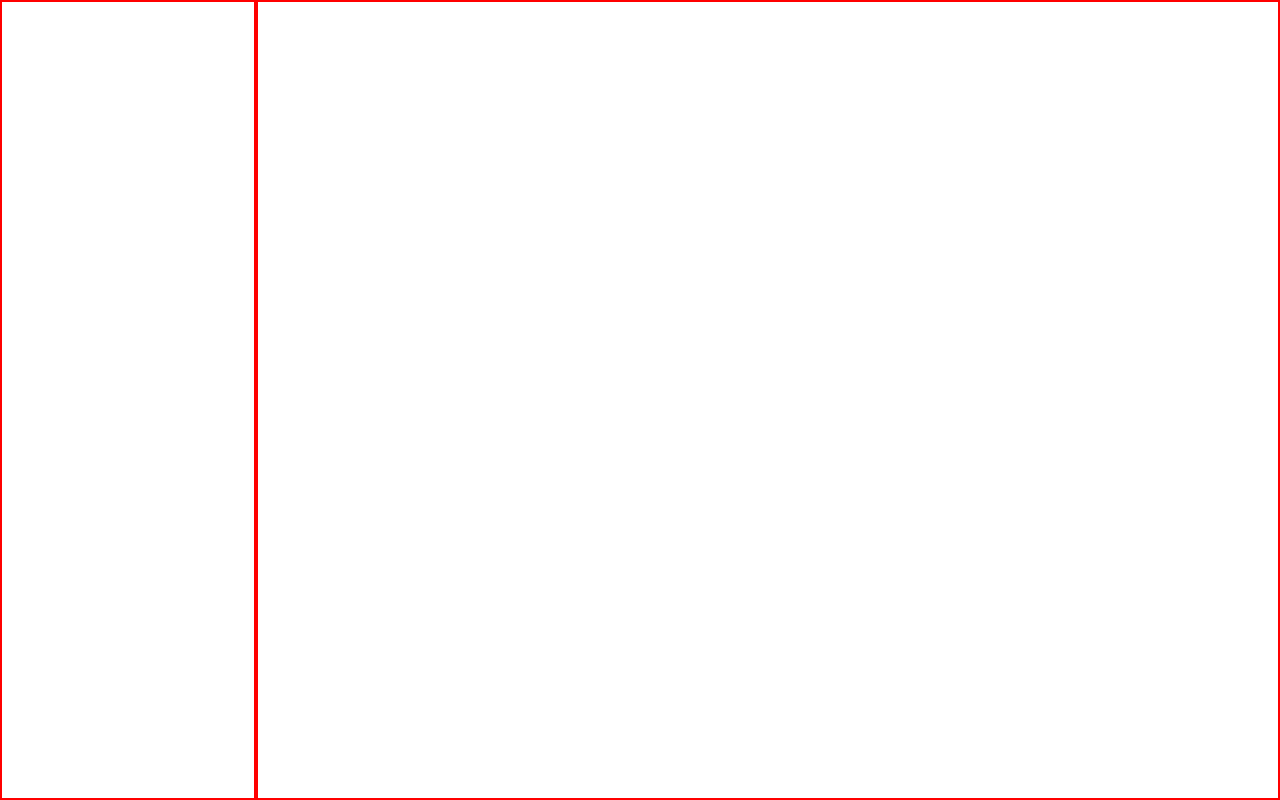
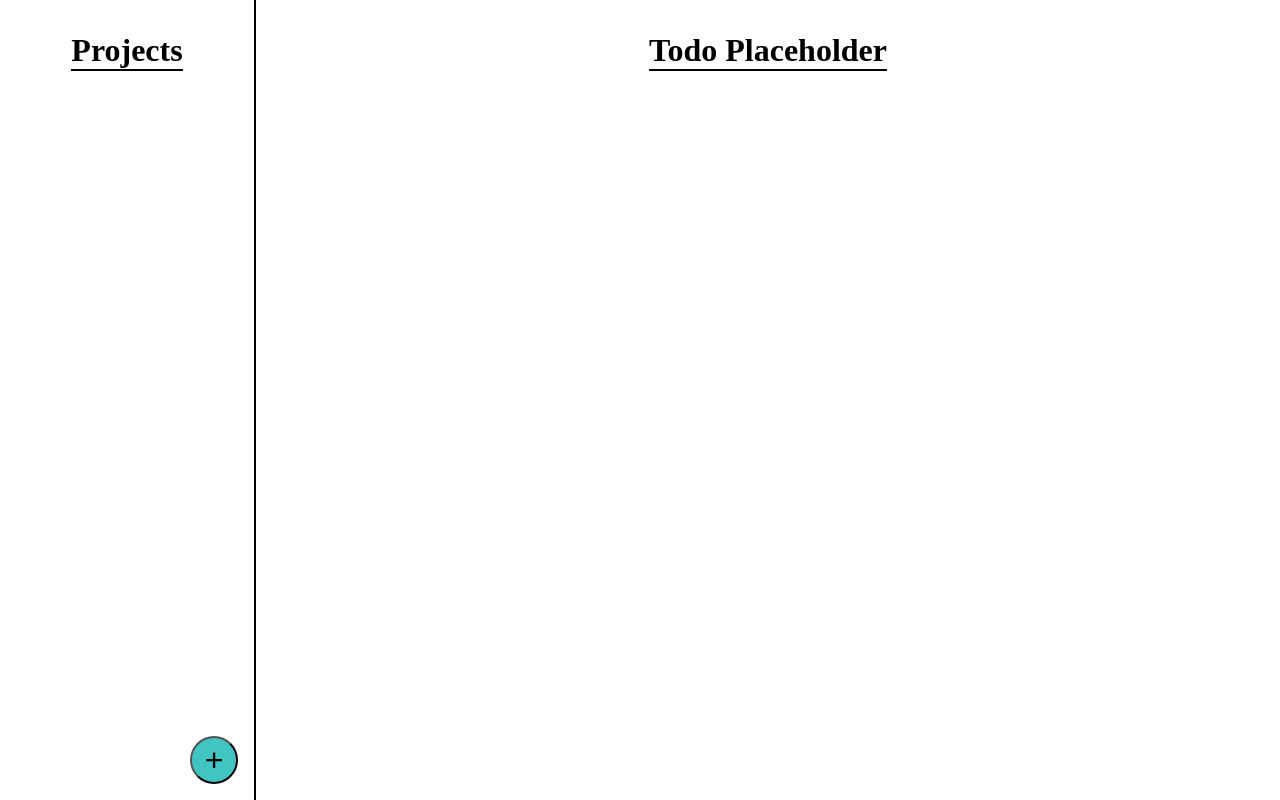
Before and after one commit to JoaoMateus98/to-do, a website built with webpack: page dist/index.html in a window 1280 px wide. Built offline with nearby package versions, Linux system fonts and the light colour scheme.

Commit message:
add todo and projects title and created a form-builder module

```diff
--- a/src/dom-builder.js
+++ b/src/dom-builder.js
@@ -4,19 +4,45 @@ const CreateDOM = (() => {
         const projectsDiv = document.createElement('div');
         const todoDiv = document.createElement('div');
 
+        // text
+        const projectsTitle = document.createElement('h1');
+        const todoTitle = document.createElement('h1');
+
+        //button
+        const addProject = document.createElement('button');
+
         return {
             projectsDiv,
-            todoDiv
+            todoDiv,
+            projectsTitle,
+            todoTitle,
+            addProject
         }
+    }) ();
+
+    (() => { // add ids to elements
+        // divs
+        CreateElements.projectsDiv.setAttribute('id', 'projects-div');
+        CreateElements.todoDiv.setAttribute('id', 'todo-div');
+
+        // text
+        CreateElements.projectsTitle.setAttribute('id', 'project-title');
+        CreateElements.todoTitle.setAttribute('id', 'todo-title');
+
+        //button
+        CreateElements.addProject.setAttribute('id', 'add-project-button');
     })();
 
-    (() => { // add ids to elements
-        CreateElements.projectsDiv.setAttribute('id', 'projects-div');
-        CreateElements.todoDiv.setAttribute('id', 'todo-div');
+    (() => { // add text content
+        CreateElements.projectsTitle.textContent = 'Projects';
+        CreateElements.todoTitle.textContent = 'Todo Placeholder'; // will update based on projects name
+        CreateElements.addProject.textContent = '+';
     })();
 
     (() => { // append elements to DOM
         document.body.append(CreateElements.projectsDiv, CreateElements.todoDiv);
+        CreateElements.projectsDiv.append(CreateElements.projectsTitle, CreateElements.addProject);
+        CreateElements.todoDiv.append(CreateElements.todoTitle);
     })();
 })();
 
--- /dev/null
+++ b/src/form-builder.js
@@ -0,0 +1,3 @@
+import './dom-builder';
+
+console.log(document.getElementById('project-title'));
--- a/src/index.js
+++ b/src/index.js
@@ -1,2 +1,2 @@
 import './style.css';
-import DOM from './dom-builder.js';
+require('./dom-builder.js');
--- a/src/style.css
+++ b/src/style.css
@@ -1,9 +1,12 @@
 * {
+    margin: 0;
+    padding: 0;
     box-sizing: border-box;
 }
 
 :root {
     --test-border: 2px solid red;
+    --button-color: #41c5c3;
 }
 
 body, html {
@@ -16,13 +19,35 @@ body {
     display: flex;
 }
 
+body > div {
+    display: flex;
+    flex-direction: column;
+    justify-content: center;
+}
+
+h1[id$="title"] {
+    margin: 2rem auto auto auto;
+    height: fit-content;
+    width: fit-content;
+    border-bottom: 2px solid black;
+}
+
 #projects-div {
-    border: var(--test-border);
+    border-right: 2px solid black;
     width: 20%;
     flex-shrink: 0;
 }
 
 #todo-div {
-    flex: 1 1 auto;
-    border: var(--test-border);
+    flex-grow: 1;
 }
+
+#add-project-button {
+    margin: auto 1rem 1rem auto;
+    cursor: pointer;
+    font-size: 2rem;
+    height: 3rem;
+    width: 3rem;
+    border-radius: 50%;
+    background-color: var(--button-color);
+}
--- a/webpack.config.js
+++ b/webpack.config.js
@@ -3,7 +3,10 @@ const HtmlWebpackPlugin = require('html-webpack-plugin');
 
 module.exports = {
   mode: 'development',
-  entry: './src/index.js',
+  entry: {
+    index: './src/index.js',
+    form: './src/form-builder.js'
+  },
   output: {
     filename: '[name].bundle.js',
     path: path.resolve(__dirname, 'dist'),
@@ -13,9 +16,6 @@ module.exports = {
   devtool: 'inline-source-map',
   devServer: {
     static: './dist',
-    client: {
-      reconnect: true
-    },
   },
   plugins: [
     new HtmlWebpackPlugin({
```
Also changed, not shown: dist/form.bundle.js (added), dist/index.bundle.js (added), dist/index.html, dist/main.bundle.js (deleted).
